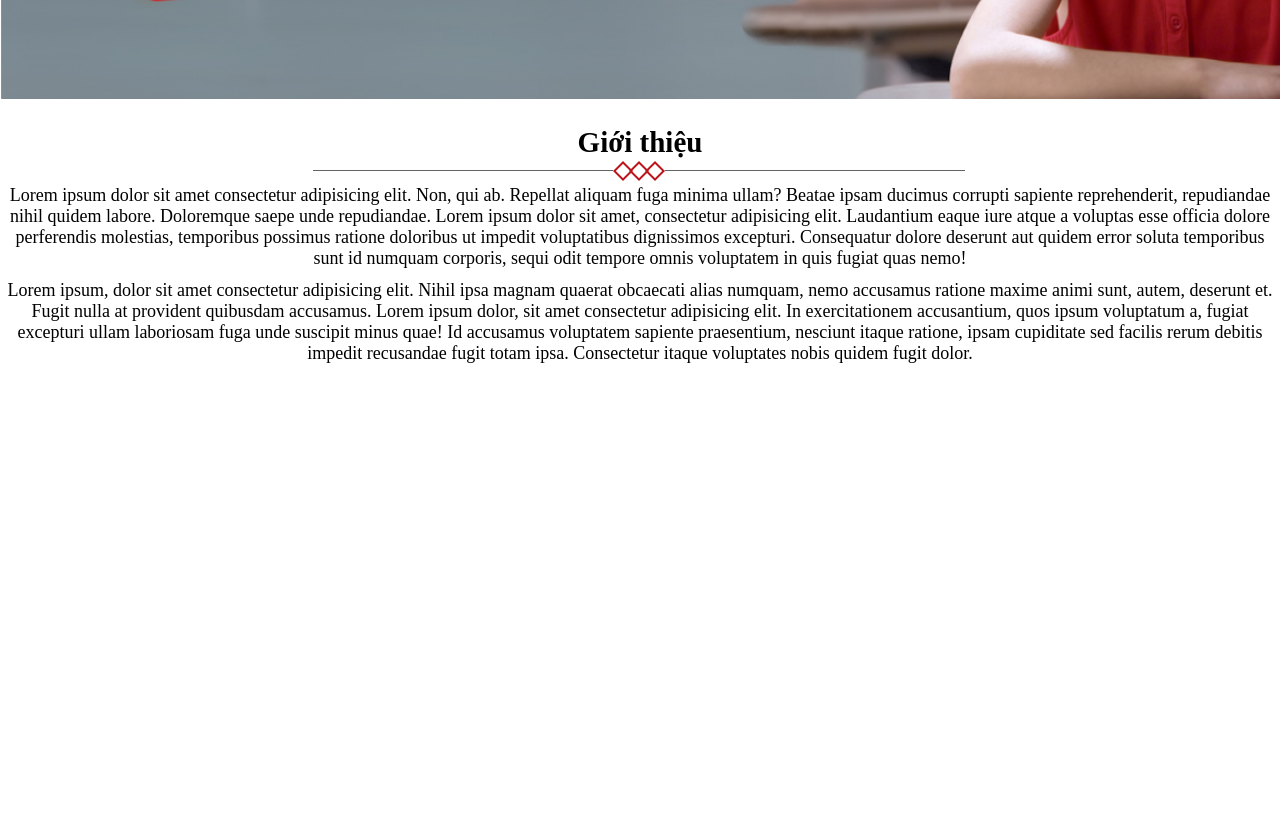
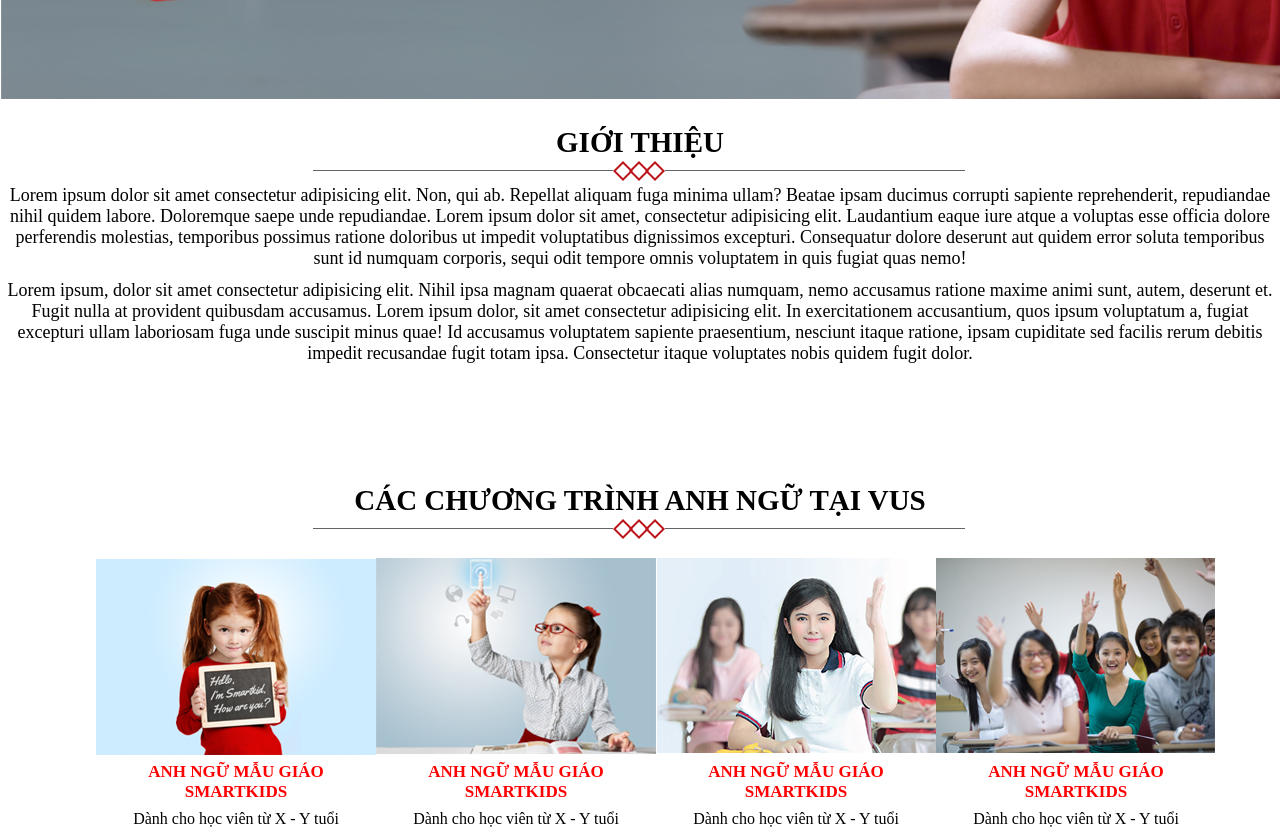
Before and after one commit to ViNam99/VUS-layout, a plain HTML site: page index.html in a window 1280 px wide. Shown: the part 480-1308 px from the top of the page. Before the commit the page ends 844 px from the top, so only its background shows below. Drawn offline with Linux system fonts and the light colour scheme.

Commit message:
Complete handbill

```diff
--- a/css/index.css
+++ b/css/index.css
@@ -80,9 +80,32 @@ header, section, footer, aside, nav, main, article, figure {
     margin-top: 2.5rem;
     text-align: center;
 }
-.intro__h2{
+.h2{
     font-size: 2.9rem
 }
 .intro__p{
     font-size: 1.8rem
 }
+/* handbill */
+.handbill{
+    margin-top: 12rem;
+    text-align: center
+}
+.handbill__content{
+    display: flex;
+    justify-content: space-around;
+    align-items: center;
+    width: 85%;
+    margin: 0px auto;
+    margin-top: 1.5rem;
+    text-align: center
+}
+.handbill__items h3{
+    color: red;
+    margin-bottom: 0.8rem;
+    font-size: 1.7rem;
+    margin-top: 0.5rem
+}
+.handbill__items p{
+    font-size: 1.6rem
+}
--- a/index.html
+++ b/index.html
@@ -38,8 +38,8 @@
 </section>
 <section class="intro">
     <div class="intro__content">
-        <h2 class="intro__h2">Giới thiệu</h2>
-        <img class="intro__img" src="./img/line.png" alt="">
+        <h2 class="intro__h2 h2">GIỚI THIỆU</h2>
+        <img class="intro__img img" src="./img/line.png" alt="">
         <p class="intro__p">Lorem ipsum dolor sit amet consectetur adipisicing elit. Non, qui ab. Repellat aliquam fuga minima ullam? Beatae ipsam ducimus corrupti sapiente reprehenderit, repudiandae nihil quidem labore. Doloremque saepe unde repudiandae.
             Lorem ipsum dolor sit amet, consectetur adipisicing elit. Laudantium eaque iure atque a voluptas esse officia dolore perferendis molestias, temporibus possimus ratione doloribus ut impedit voluptatibus dignissimos excepturi. Consequatur dolore deserunt aut quidem error soluta temporibus sunt id numquam corporis, sequi odit tempore omnis voluptatem in quis fugiat quas nemo!
         </p>
@@ -50,7 +50,30 @@
     </div>
 </section>
 <section class="handbill">
-
+    <h2 class="handbill__h2 h2">CÁC CHƯƠNG TRÌNH ANH NGỮ TẠI VUS</h2>
+    <img class="handbill__img img" src="./img/line.png" alt="">
+    <div class="handbill__content">
+        <div class="handbill__items">
+            <img src="./img/chuong_trinh_1.png" alt="">
+            <h3>ANH NGỮ MẪU GIÁO SMARTKIDS</h3>
+            <p>Dành cho học viên từ X - Y tuổi</p>
+        </div>
+        <div class="handbill__items">
+            <img src="./img/chuong_trinh_2.png" alt="">
+            <h3>ANH NGỮ MẪU GIÁO SMARTKIDS</h3>
+            <p>Dành cho học viên từ X - Y tuổi</p>
+        </div>
+        <div class="handbill__items">
+            <img src="./img/chuong_trinh_3.png" alt="">
+            <h3>ANH NGỮ MẪU GIÁO SMARTKIDS</h3>
+            <p>Dành cho học viên từ X - Y tuổi</p>
+        </div>
+        <div class="handbill__items">
+            <img src="./img/chuong_trinh_4.png" alt="">
+            <h3>ANH NGỮ MẪU GIÁO SMARTKIDS</h3>
+            <p>Dành cho học viên từ X - Y tuổi</p>
+        </div>
+    </div>
 </section>
 <section class="event">
 
```
